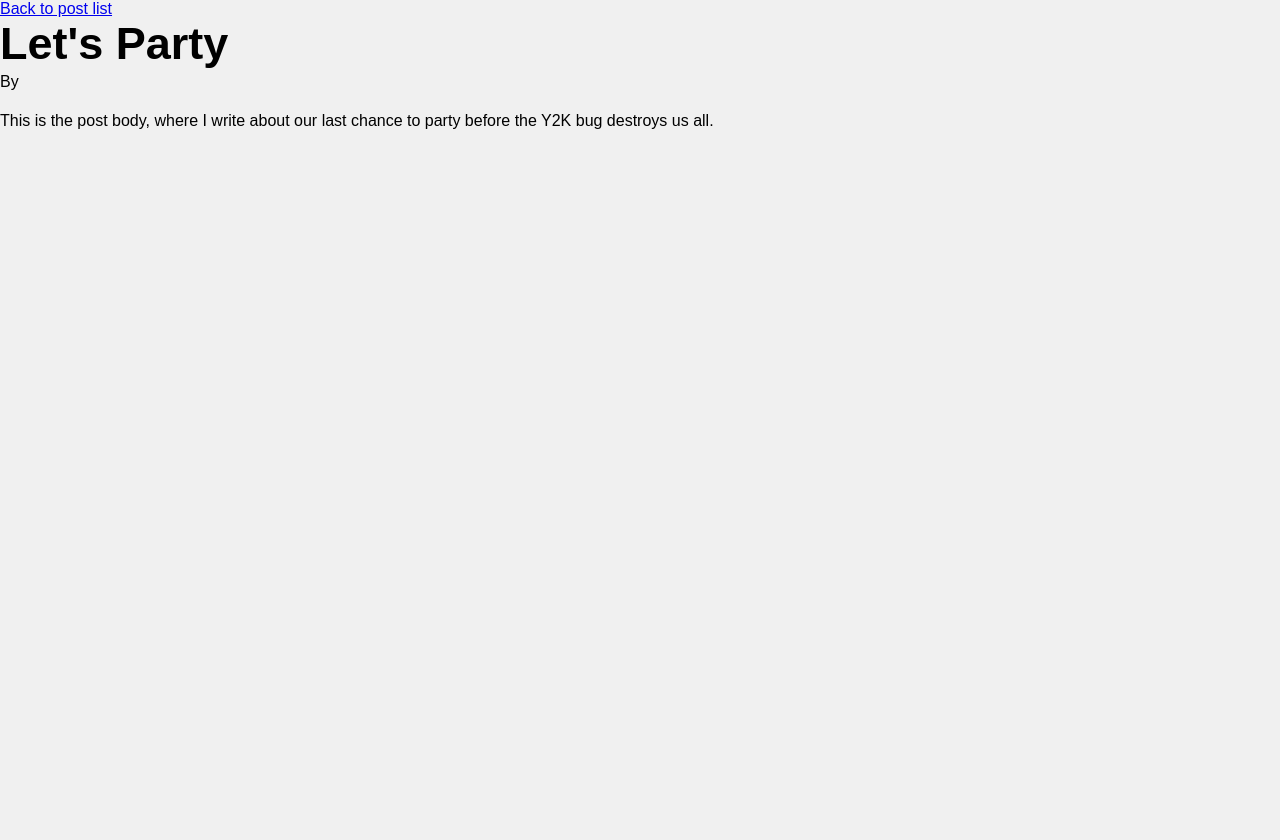
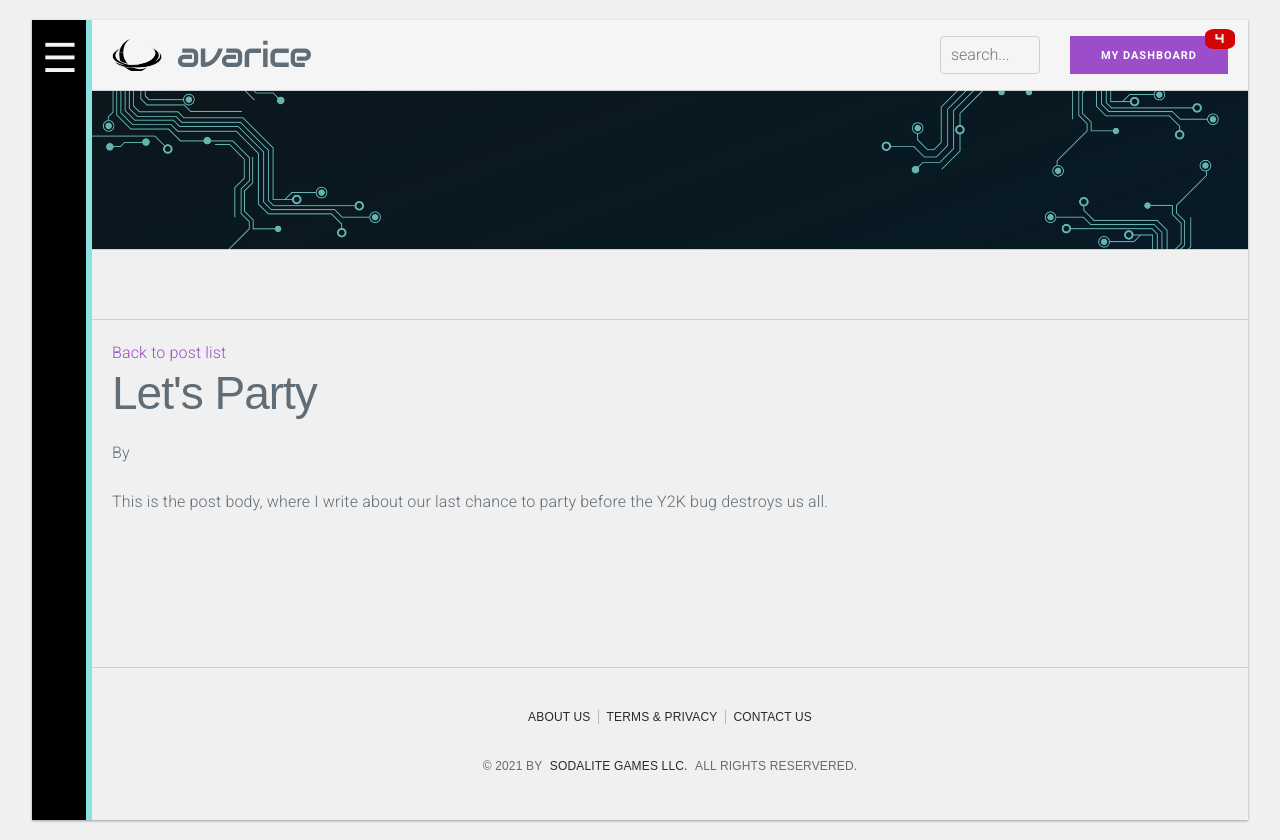
Before and after one commit to talonmd/pax-templates, a Next.js app: page /blog/1999-12-31-lets-party in a window 1280 px wide. Before the commit the page ends 800 px from the top, so only its background shows below. Built offline with nearby package versions, Linux system fonts and the light colour scheme; a web font is replaced by a local one.

Commit message:
working on displaying individual posts

```diff
--- a/pages/blog/[post].js
+++ b/pages/blog/[post].js
@@ -1,43 +1,45 @@
 import Link from "next/link"
+
 import matter from "gray-matter"
+
 import ReactMarkdown from "react-markdown"
 
-//import Layout from "../../components/Layout"
+import Layout from "../../layout/Layout"
 
-export default function BlogPost({ siteTitle, frontmatter, markdownBody }) {
-  if (!frontmatter) return <></>
-
+export default function BlogPost({ frontmatter, content }) {
+  console.log("FRONTMATTER:", frontmatter)
   return (
-    <div>
-      <Link href="/rules">
+    <Layout attributes={frontmatter}>
+      <Link href="/blog">
         <a>Back to post list</a>
       </Link>
       <article>
         <h1>{frontmatter.title}</h1>
         <p>By {frontmatter.author}</p>
         <div>
-          <ReactMarkdown>{markdownBody}</ReactMarkdown>
+          <ReactMarkdown children={content} />
         </div>
       </article>
-    </div>
+    </Layout>
   )
 }
 
 export async function getStaticProps({ ...ctx }) {
+  // pull the slug from query params
   const { post } = ctx.params
 
-  const content = await import(`../../content/posts/${post}.md`)
-  const config = await import(`../../siteconfig.json`)
+  console.log(post)
 
-  const data = matter(content.default)
+  // import the content and data from the post
+  const fileData = await import(`../../content/posts/${post}.md`)
 
-  console.log(data)
+  const { data, content } = matter(fileData.default)
 
+  // return the post data as a prop
   return {
     props: {
-      siteTitle: config.title,
-      frontmatter: data.data,
-      markdownBody: data.content,
+      frontmatter: data,
+      content,
     },
   }
 }
--- a/pages/blog/index.js
+++ b/pages/blog/index.js
@@ -38,6 +38,7 @@ export async function getStaticProps() {
 
   // import the content and data of the blog page
   const fileData = await import(`../../content/pages/blog.md`)
+
   const { data, content } = matter(fileData.default)
 
   // return the posts array and page content as props
```
